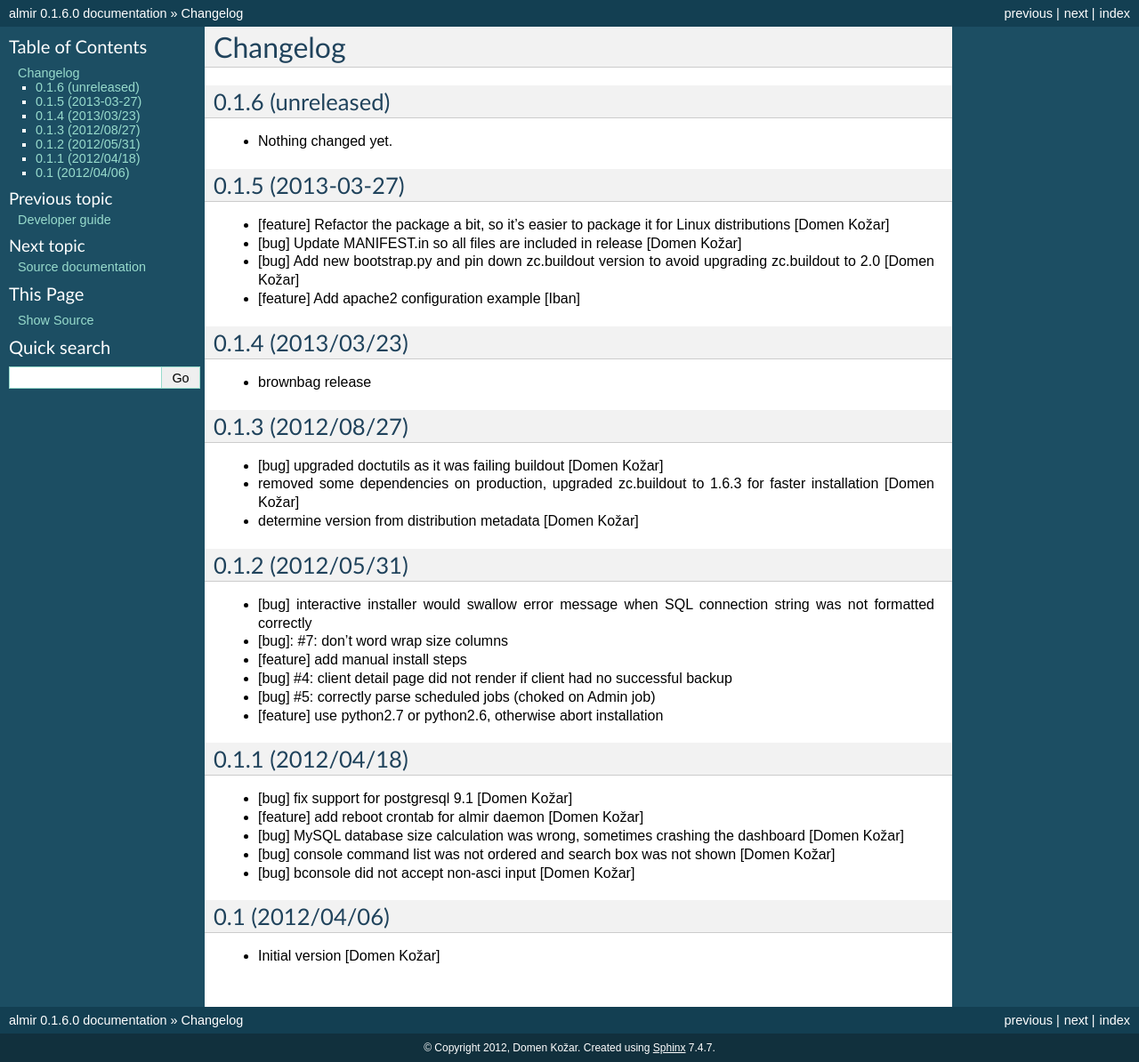
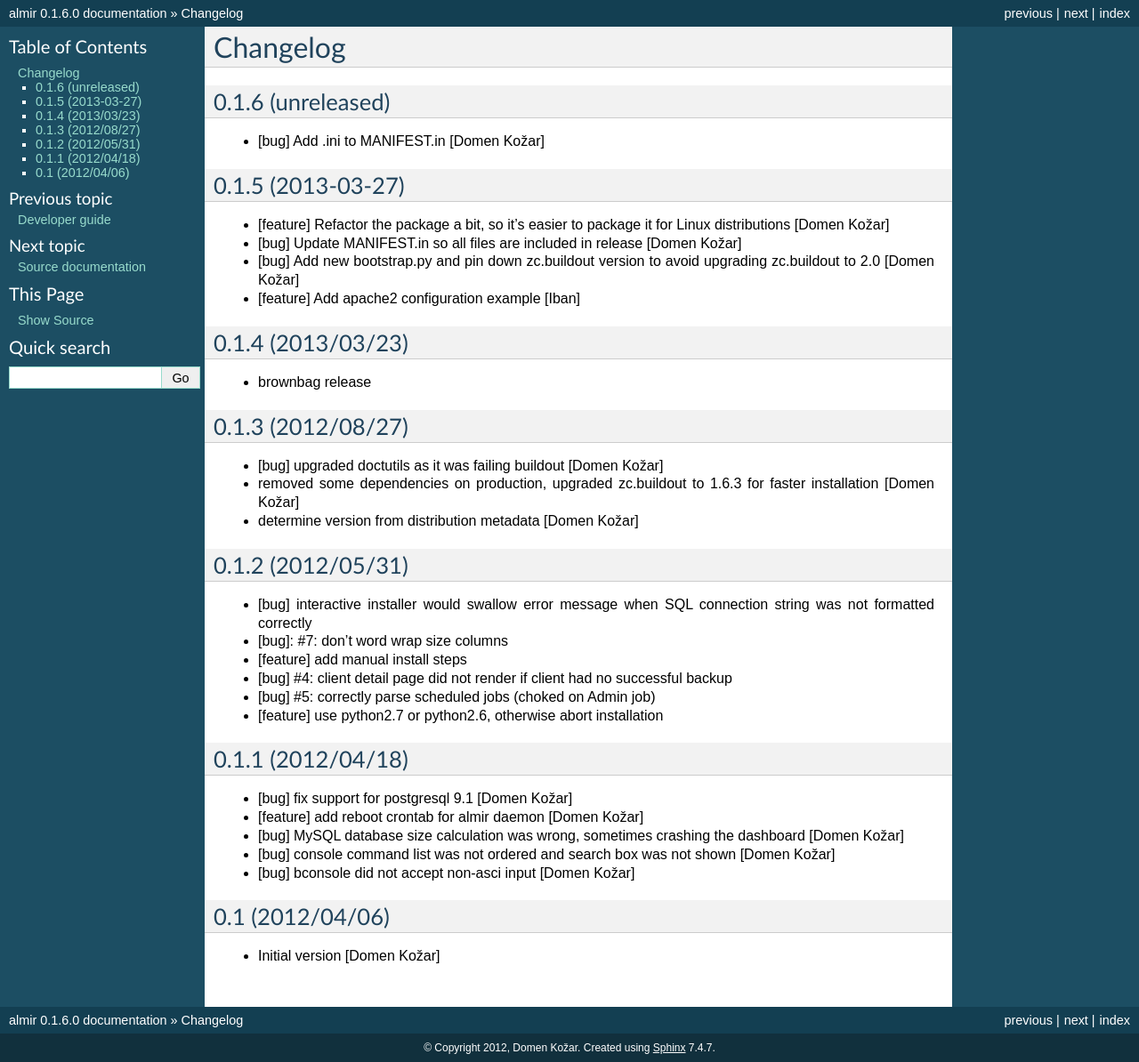
Before and after one commit to domenkozar/almir, a Sphinx documentation site: the page built from docs/source/changelog.rst, in a window 1280 px wide. Shown: the whole page at 89% size. Built offline with Sphinx 7.4.7, drawn with Linux system fonts in a browser that asks for light colours.

Commit message:
add *.ini to MANIFEST.in

```diff
--- a/docs/source/changelog.rst
+++ b/docs/source/changelog.rst
@@ -4,7 +4,8 @@ Changelog
 0.1.6 (unreleased)
 ------------------
 
-- Nothing changed yet.
+- [bug] Add .ini to MANIFEST.in
+  [Domen Kožar]
 
 
 0.1.5 (2013-03-27)
```
Also changed, not shown: 1 other file.
